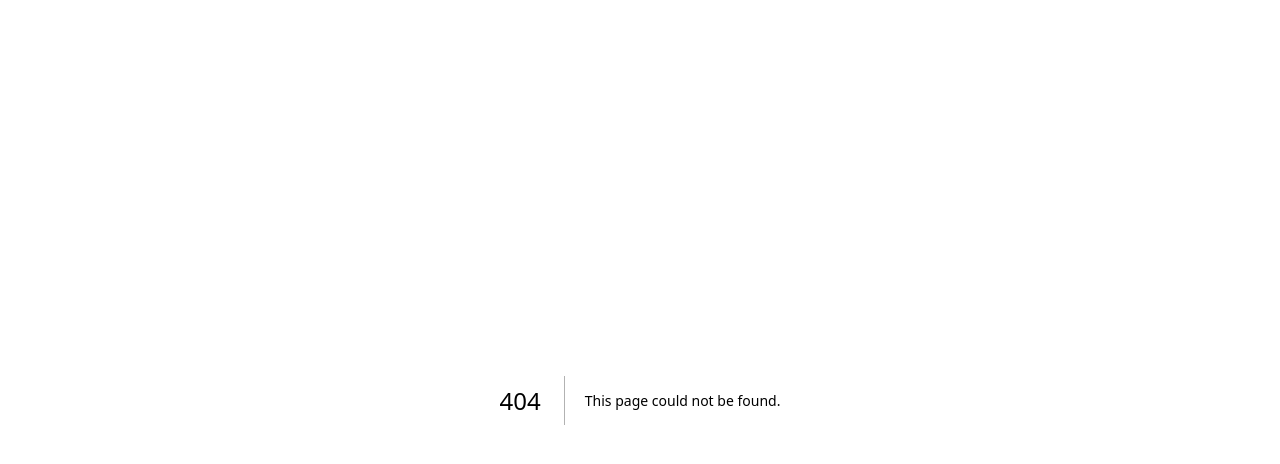
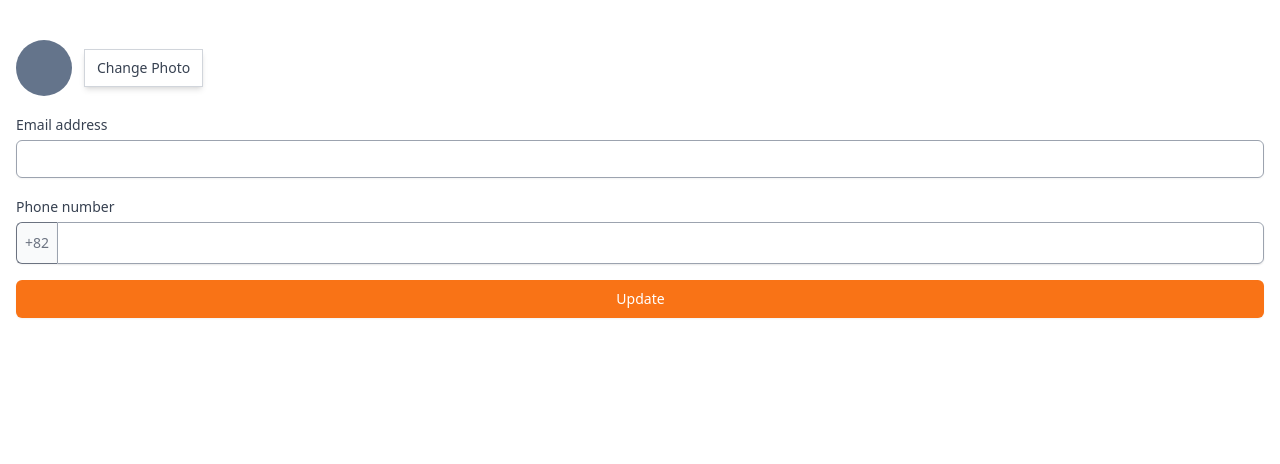
Before and after one commit to ANchangwan/carrot-market, a Next.js app: page /profile/edit in a window 1280 px wide. Before the commit this address had no page. Shown: the top 464 px of the page. Built offline with nearby package versions, Linux system fonts and the light colour scheme.

Commit message:
edit 추가

```diff
--- /dev/null
+++ b/pages/profile/edit.tsx
@@ -0,0 +1,48 @@
+function EditProfile() {
+  return (
+    <div className="space-y-4 py-10 px-4">
+      <div className="flex items-center space-x-3">
+        <div className="h-14 w-14 rounded-full bg-slate-500" />
+        <label
+          htmlFor="picture"
+          className="cursor-pointer border border-gray-300 py-2 px-3 text-sm font-medium text-gray-700 shadow-md focus:ring-2 focus:ring-orange-500 focus:ring-offset-2"
+        >
+          Change Photo
+          <input id="picture" type="file" className="hidden" accept="image/*" />
+        </label>
+      </div>
+      <div className="space-y-1">
+        <label htmlFor="email" className="text-sm font-medium text-gray-700">
+          Email address
+        </label>
+        <input
+          id="email"
+          type="email"
+          className="w-full appearance-none rounded-md border border-gray-400 px-3 py-2 text-sm placeholder-gray-400 shadow-sm focus:border-orange-500 focus:outline-none focus:ring-orange-500"
+          required
+        />
+      </div>
+      <div className="space-y-1">
+        <label htmlFor="phone" className="text-sm font-medium text-gray-700">
+          Phone number
+        </label>
+        <div className="flex rounded-md shadow-sm">
+          <span className="flex select-none items-center justify-center rounded-l-md border border-r-0 border-gray-500 bg-gray-50 px-2 text-sm text-gray-500">
+            +82
+          </span>
+          <input
+            id="input"
+            className="w-full appearance-none rounded-md rounded-l-none border border-gray-400 px-3 py-2 placeholder-gray-400 shadow-sm focus:border-orange-500 focus:outline-none focus:ring-orange-500"
+            type="number"
+            required
+          />
+        </div>
+      </div>
+      <button className="mt-6 w-full rounded-md border border-r-0 border-transparent bg-orange-500 py-2 px-4 text-sm  font-medium text-white shadow-sm hover:bg-orange-600 focus:outline-none focus:ring-2 focus:ring-orange-500 focus:ring-offset-2">
+        Update
+      </button>
+    </div>
+  );
+}
+
+export default EditProfile;
```
